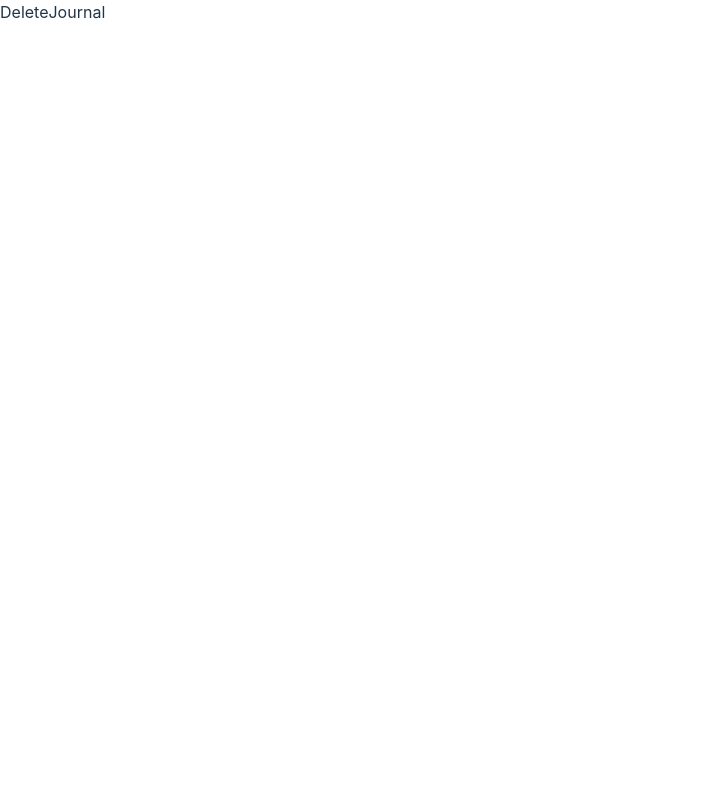
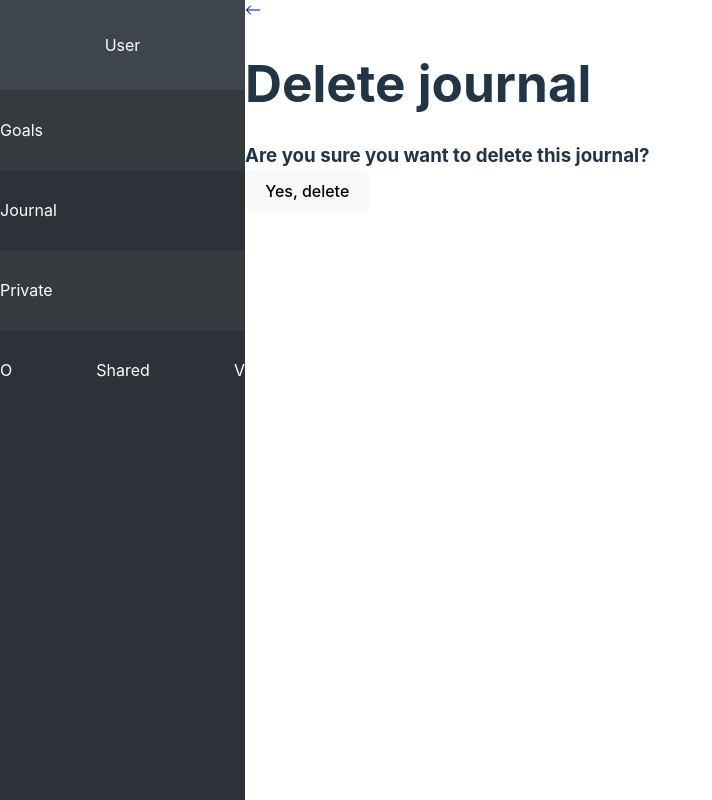
Before and after one commit to Ninejar/cautious-adventure, a React (Vite) app in the folder frontend/: page /journals/delete/1 in a window 1280 px wide. Shown: the whole page, without its empty margins (0-712 px from the left). Built offline with nearby package versions, Linux system fonts and the light colour scheme.

Commit message:
delete journal functionality

```diff
--- a/frontend/src/pages/DeleteJournal.jsx
+++ b/frontend/src/pages/DeleteJournal.jsx
@@ -1,8 +1,44 @@
-import React from 'react'
+import React, {useState} from 'react'
+import BackButton from '../components/BackButton'
+import Loading from '../components/Loading'
+import Navbar from '../components/Navbar'
+import axios from 'axios'
+import { useNavigate, useParams } from 'react-router-dom'
 
 const DeleteJournal = () => {
+  const [loading, setLoading] = useState(false)
+  const navigate = useNavigate()
+  const {id} = useParams()
+  const handleDeleteJournal = () => {
+    setLoading(true)
+    axios
+      .delete(`http://localhost:1814/journals/${id}`)
+      .then(() => {
+        setLoading(false)
+        navigate('/journals/list')
+      })
+      .catch ((error) => {
+        setLoading(false)
+        alert('An error happened. Please check console')
+        console.log(error)
+      })
+  }
   return (
-    <div>DeleteJournal</div>
+    <div className='app'>
+      <Navbar />
+
+      <div>
+        <BackButton destination='/journals/list' />
+        <h1>Delete journal</h1>
+        {loading ? <Loading /> : ''}
+        <h3>Are you sure you want to delete this journal?</h3>
+        <button onClick={handleDeleteJournal}>
+          Yes, delete
+        </button>
+
+      </div>
+
+    </div>
   )
 }
 
```
